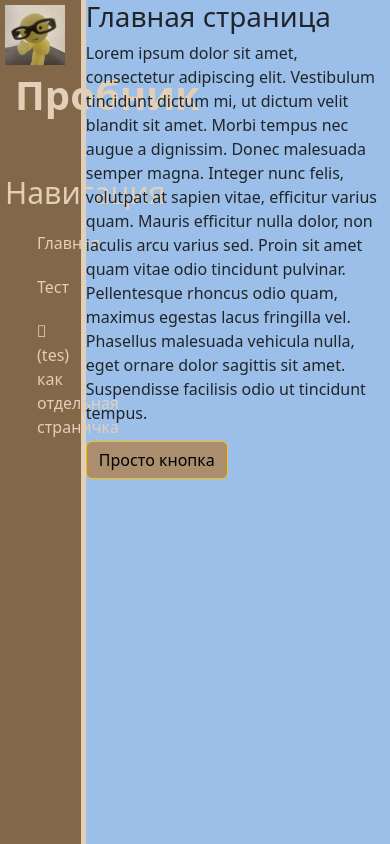
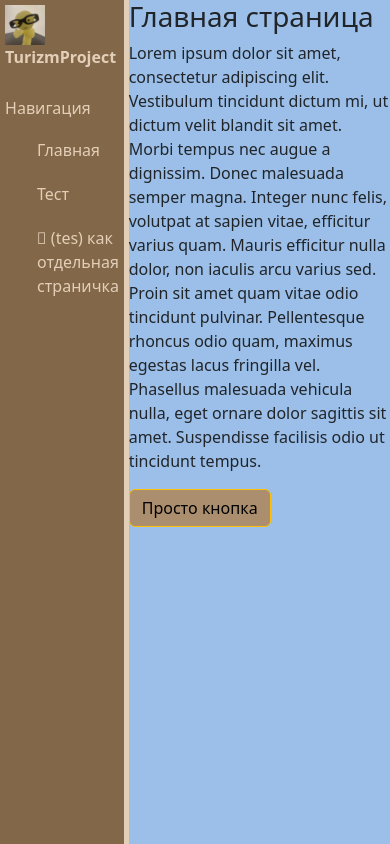
Before and after one commit to eshka-rp/TurizmProject, a Django app: page / in a window 390 px wide. Run offline with Django 5.2, Linux system fonts and the light colour scheme; some libraries are stand-ins or nearby versions.

Commit message:
редач css для разных размеров экранов

```diff
--- a/project_turizm_1/TurizmApp/static/TurizmApp/css/TurizmApp.css
+++ b/project_turizm_1/TurizmApp/static/TurizmApp/css/TurizmApp.css
@@ -1,3 +1,4 @@
+@media (max-width: 2560px) {
     body {
         background: #9bbfe8;
     }
@@ -20,7 +21,7 @@ aside img {
     }
 
     aside .picha {
-    font-size: 40px;
+        font-size: 33px;
         margin-left: 10px;
         font-weight: bold;
     }
@@ -39,15 +40,102 @@ aside ul li:hover, aside ul a:hover {
 
     .btn-warning, .btn-warning:hover, .btn-primary:active, .btn-primary:visited {
         background-color: #ab8e6d;
+    }
+}
 
-/*.features {
+
+@media (max-width: 1024px) {
+    body {
+        background: #9bbfe8;
+    }
+
+    aside {
         float: left;
-    margin-top: 60px;
-    text-align: center;
-    width: 75%;
-}*/
+        background: #826749;
+        width: 30%;
+        padding: 1.3%;
+        height: 100vh;
+        color: #e3cfb8;
+        border-right: 5px solid #e3cfb8;
+    }
 
-.features {
-    color: red;
-    float: right;
+    aside img {
+        width: 60px;
+        height: 60px;
+        float: left;
+        left: 0%;
     }
+
+    aside .picha {
+        font-size: 30px;
+        margin-left: 10px;
+        font-weight: bold;
+    }
+
+    aside h3{
+        margin-top: 50px;
+        font-size: 30px;
+    }
+
+    aside ul {list-style: none;}
+    aside ul li, aside ul a {color: #e3cfb8; display: block; margin-top: 20px; text-decoration: none; transition: transform .6s}
+    aside ul li:hover, aside ul a:hover {
+        color: #fff;
+        transform: scale(1.05);
+    }
+
+    .btn-warning, .btn-warning:hover, .btn-primary:active, .btn-primary:visited {
+        background-color: #ab8e6d;
+    }
+
+    features h1{
+            font-size: 100px;
+    }
+}
+
+@media (max-width: 768px){
+    body {
+        background: #9bbfe8;
+    }
+
+    aside {
+        float: left;
+        background: #826749;
+        width: 33%;
+        padding: 1.3%;
+        margin 5px;
+        height: 100vh;
+        color: #e3cfb8;
+        border-right: 5px solid #e3cfb8;
+    }
+
+    aside img {
+        width: 40px;
+        height: 40px;
+        float: left;
+        left: 0%;
+    }
+
+    aside .picha {
+        font-size: 1em;
+        margin-top: 5px;
+        margin-left: 0px;
+        font-weight: bold;
+    }
+
+    aside h3{
+        margin-top: 30px;
+        font-size: 1em;
+    }
+
+    aside ul {list-style: none;}
+    aside ul li, aside ul a {color: #e3cfb8; display: block; margin-top: 20px; text-decoration: none; transition: transform .6s}
+    aside ul li:hover, aside ul a:hover {
+        color: #fff;
+        transform: scale(1.05);
+    }
+
+    .btn-warning, .btn-warning:hover, .btn-primary:active, .btn-primary:visited {
+        background-color: #ab8e6d;
+    }
+}
--- a/project_turizm_1/TurizmApp/templates/TurizmApp/loyal.html
+++ b/project_turizm_1/TurizmApp/templates/TurizmApp/loyal.html
@@ -2,8 +2,7 @@
 <!DOCTYPE html>
 <html lang="en">
 <head>
-    <meta charset="UTF-8">
-    <title>{% block title %}{% endblock %}</title>
+    <meta name="viewport" content="width=device-width, initial-scale=1">    <title>{% block title %}{% endblock %}</title>
     <link rel="stylesheet" href="https://cdn.jsdelivr.net/npm/bootstrap@5.3.3/dist/css/bootstrap.min.css">
     <link rel="stylesheet" href="{% static 'TurizmApp/css/TurizmApp.css' %}">
     <link rel="stylesheet" href="https://use.fontawesome.com/releases/v5.8.2/css/all.css">
@@ -12,7 +11,7 @@
 <body>
     <aside>
         <img src="{% static 'TurizmApp/img/picture.jpg' %}" id="chel">
-        <span class="picha">Пробник</span>
+        <span class="picha">TurizmProject</span>
         <h3>Навигация</h3>
         <ul>
             <a href="{% url 'home' %}"><li><i class="fa-solid fa-house"></i> Главная</li></a>
```
Lines whose indentation alone changed are shown as unchanged.
